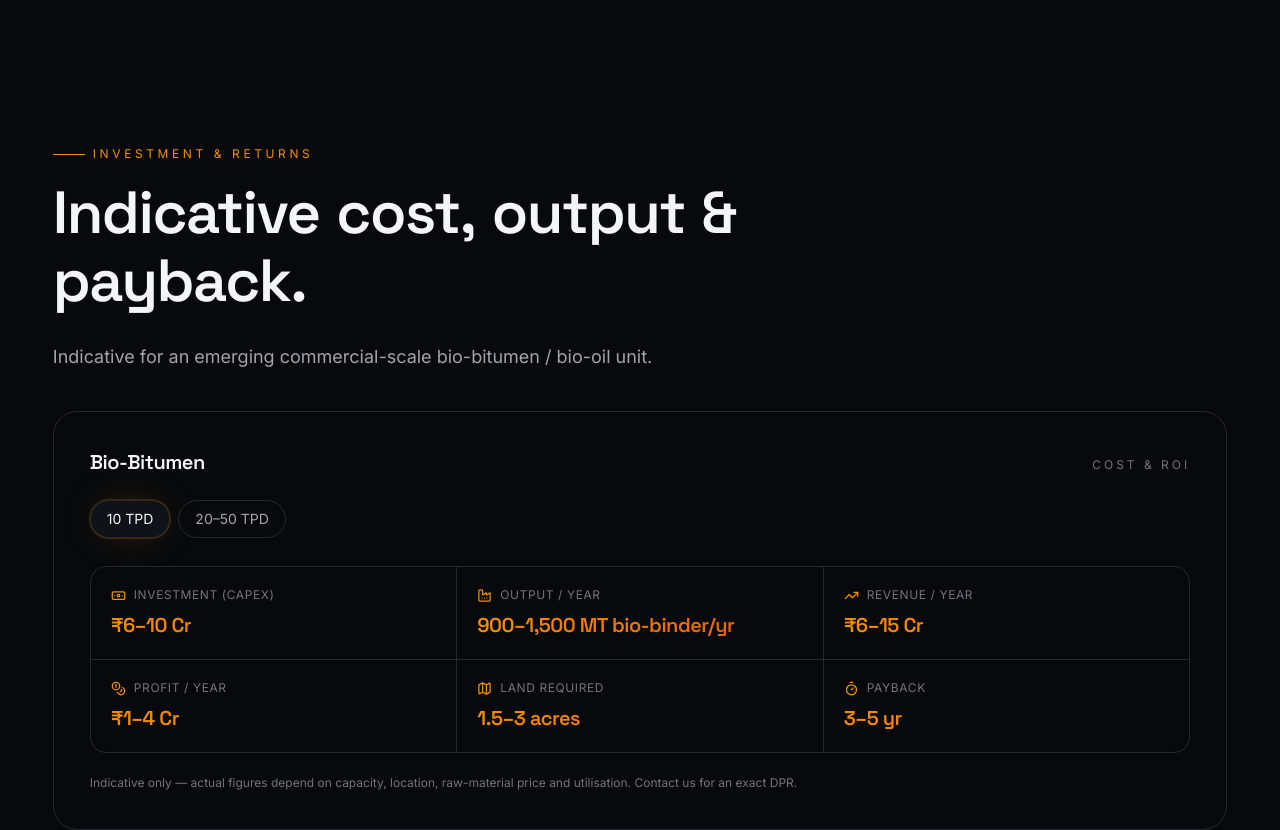
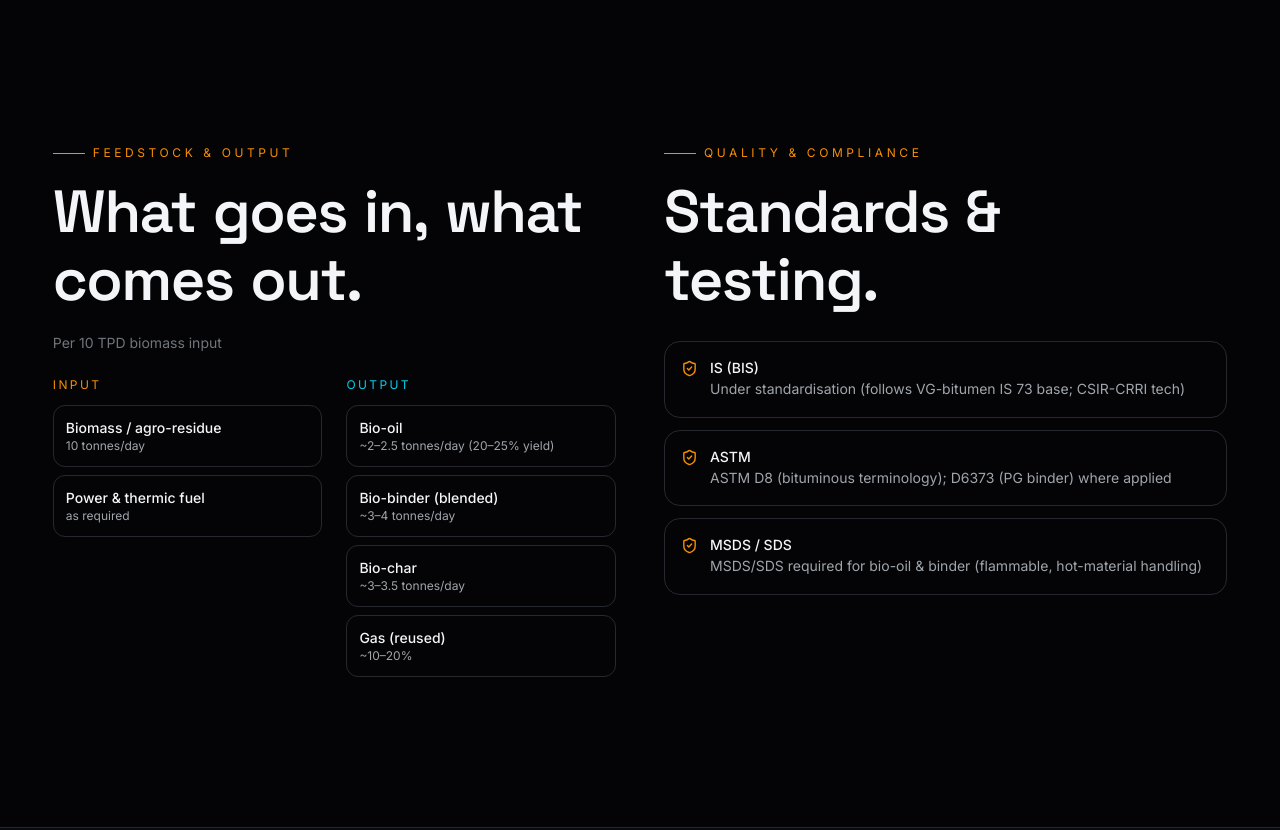
Before and after one commit to pacpltradingdesk-dotcom/yuga-cinematic, a Next.js app: page /products/bio-bitumen in a window 1280 px wide. Shown: the part 3340-4170 px from the top of the page. Built offline with nearby package versions, Linux system fonts and the light colour scheme; no server answers.

Commit message:
feat(products): add feedstock/output (io) + quality standards sections
Completes the 16-section product spec for all 9 plants using catalog io +
standards data (was unused). Typed IoEntry/Standards + accessors.

```diff
--- a/src/app/products/[slug]/page.tsx
+++ b/src/app/products/[slug]/page.tsx
@@ -1,7 +1,7 @@
 import type { Metadata } from "next";
 import Link from "next/link";
 import { notFound } from "next/navigation";
-import { ArrowUpRight, BadgeCheck, MapPin, Check, FileDown } from "lucide-react";
+import { ArrowUpRight, BadgeCheck, MapPin, Check, FileDown, ArrowRight, ShieldCheck } from "lucide-react";
 import { PageHero } from "@/components/page/PageHero";
 import { CTASection } from "@/components/page/CTASection";
 import { SectionHeading } from "@/components/ui/SectionHeading";
@@ -13,7 +13,7 @@ import { NoiseOverlay } from "@/components/visual/Backdrop";
 import { Media } from "@/components/visual/Media";
 import { MagneticButton } from "@/components/ui/MagneticButton";
 import { CostRoiCalculator } from "@/components/tools/CostRoiCalculator";
-import { products, getProduct, getFeasibility, productSlugs, type LabelValue } from "@/lib/catalog";
+import { products, getProduct, getFeasibility, getIo, getStandards, productSlugs, type LabelValue } from "@/lib/catalog";
 import { productImg } from "@/lib/media";
 import { waLink } from "@/lib/site";
 
@@ -59,6 +59,8 @@ export default async function ProductDetailPage({ params }: { params: Promise<Pa
   if (!p) notFound();
 
   const feas = getFeasibility(slug);
+  const io = getIo(slug);
+  const standards = getStandards(slug);
   const related = products.filter((x) => x.slug !== slug).slice(0, 3);
 
   // FAQ rich-result schema (SEO) built from the product Q&A.
@@ -167,6 +169,58 @@ export default async function ProductDetailPage({ params }: { params: Promise<Pa
         </div>
       </section>
 
+      {/* Feedstock & output (io) + Quality standards */}
+      {(io || standards) && (
+        <section className="py-[var(--space-section)]">
+          <div className="maxw container-x grid gap-12 lg:grid-cols-2">
+            {io && (
+              <Reveal>
+                <SectionHeading eyebrow="Feedstock & Output" title="What goes in, what comes out." />
+                <p className="mt-4 text-sm text-[var(--color-faint)]">{io.basis}</p>
+                <div className="mt-6 grid gap-6 sm:grid-cols-2">
+                  {[
+                    { label: "Input", rows: io.input, icon: ArrowRight, accent: "var(--color-amber)" },
+                    { label: "Output", rows: io.output, icon: ArrowRight, accent: "var(--color-cyan)" },
+                  ].map((col) => (
+                    <div key={col.label}>
+                      <div className="text-xs uppercase tracking-[0.2em]" style={{ color: col.accent }}>{col.label}</div>
+                      <div className="mt-3 grid gap-2">
+                        {col.rows.map(([k, v]) => (
+                          <div key={k} className="rounded-xl border border-[var(--color-line)] p-3">
+                            <div className="text-sm font-medium text-[var(--color-ink)]">{k}</div>
+                            <div className="text-xs text-[var(--color-muted)]">{v}</div>
+                          </div>
+                        ))}
+                      </div>
+                    </div>
+                  ))}
+                </div>
+              </Reveal>
+            )}
+            {standards && (
+              <Reveal index={1}>
+                <SectionHeading eyebrow="Quality & Compliance" title="Standards & testing." />
+                <div className="mt-6 grid gap-3">
+                  {[
+                    { label: "IS (BIS)", value: standards.is },
+                    { label: "ASTM", value: standards.astm },
+                    { label: "MSDS / SDS", value: standards.msds },
+                  ].map((s) => (
+                    <div key={s.label} className="flex items-start gap-3 rounded-2xl border border-[var(--color-line)] p-4">
+                      <ShieldCheck size={17} className="mt-0.5 shrink-0 text-[var(--color-amber)]" />
+                      <div>
+                        <div className="text-sm font-medium text-[var(--color-ink)]">{s.label}</div>
+                        <div className="text-sm leading-relaxed text-[var(--color-muted)]">{s.value}</div>
+                      </div>
+                    </div>
+                  ))}
+                </div>
+              </Reveal>
+            )}
+          </div>
+        </section>
+      )}
+
       {/* Cost & ROI */}
       <section className="border-y border-[var(--color-line)] bg-[var(--color-surface)] py-[var(--space-section)]">
         <div className="maxw container-x">
--- a/src/lib/catalog.ts
+++ b/src/lib/catalog.ts
@@ -118,6 +118,21 @@ export interface TrustBlock {
   readonly points: readonly string[];
 }
 
+/* ---------- io (raw material → output) + standards (per product) ---------- */
+export type IoRow = readonly [string, string];
+
+export interface IoEntry {
+  readonly basis: string;
+  readonly input: readonly IoRow[];
+  readonly output: readonly IoRow[];
+}
+
+export interface Standards {
+  readonly is: string;
+  readonly astm: string;
+  readonly msds: string;
+}
+
 /* ---------- full catalog shape ---------- */
 export interface Catalog {
   readonly products: readonly Product[];
@@ -128,12 +143,12 @@ export interface Catalog {
   readonly trust: Readonly<Record<string, TrustBlock>>;
   readonly addons: readonly Addon[];
   readonly finance: Finance;
-  // Narrowed in later phases (Software / Fundraising / Market / Standards):
+  readonly standards: Readonly<Record<string, Standards>>;
+  readonly io: Readonly<Record<string, IoEntry>>;
+  // Narrowed as features land (Software / Fundraising / Market / VerticalQA):
   readonly funding: unknown;
-  readonly standards: unknown;
   readonly market: unknown;
   readonly software: unknown;
-  readonly io: unknown;
   readonly verticalQA: unknown;
   readonly social: unknown;
   readonly fundraising: unknown;
@@ -161,6 +176,14 @@ export function getFeasibility(slug: string): Feasibility | undefined {
   return catalog.feasibility.find((f) => f.slug === slug);
 }
 
+export function getIo(slug: string): IoEntry | undefined {
+  return catalog.io[slug];
+}
+
+export function getStandards(slug: string): Standards | undefined {
+  return catalog.standards[slug];
+}
+
 /** All product slugs — drives `generateStaticParams` for /products/[slug]. */
 export const productSlugs: readonly string[] = products.map((p) => p.slug);
 
```
